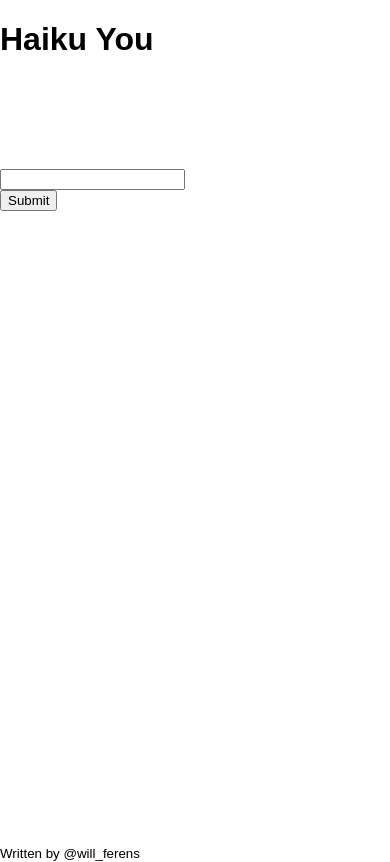
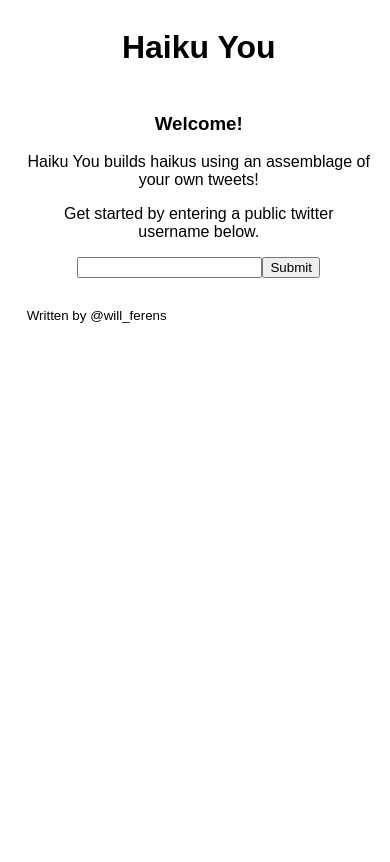
Before and after one commit to will-ferens/haiku-you, a React (Create React App) app in the folder app/: page / in a window 390 px wide. Built offline with nearby package versions, Linux system fonts and the light colour scheme.

Commit message:
added instructions component, state machine, mobile breakpoint, early tweet button

```diff
--- a/app/src/App.js
+++ b/app/src/App.js
@@ -4,6 +4,7 @@ import React, { Component } from 'react'
 import Input from './components/Input'
 import Header from './components/Header'
 import Footer from './components/Footer'
+import TwitterStream from './components/TwitterStream'
 
 class App extends Component {
   constructor() {
@@ -17,6 +18,7 @@ class App extends Component {
       <div className="App">
         <Header />
         <Input />
+        <TwitterStream />
         <Footer />
       </div>
     )
--- a/app/src/components/Haiku.js
+++ b/app/src/components/Haiku.js
@@ -27,22 +27,23 @@ class Haiku extends Component {
             },
             body: JSON.stringify({input: haiku})
         })
-        .then(response => {
-            return response.json()
+        .then((res, err) => {
+            console.log(res)
+            return res
         })
-        .then((res, err) => {
-
-        })
+        this.props.passRenderInstructions(3)
     }
     render () {
         return (
             <ul id="haiku-list">
+                {this.props.visible && <h4>Your Haiku:</h4>}
                 <li className="haiku-list-item">{this.props.haiku[0]}</li>
                 <li className="haiku-list-item">{this.props.haiku[1]}</li>
                 <li className="haiku-list-item">{this.props.haiku[2]}</li>
                 {this.state.isEditVisible && <textarea defaultValue={this.props.haiku} onChange={(e) => {this.setHaiku(e)}} ref={(input) => {this.value = input}} ></textarea>}
                 {this.state.isEditVisible && <button onClick={() => {this.handleHaiku(this.state.userHaiku)}}>Tweet</button>}
                 {this.props.visible && <button onClick={this.toggleEdit}>Edit</button>}
+                {this.props.visible && <button onClick={() => {this.handleHaiku(`${this.props.haiku[0]}, ${this.props.haiku[1]}, ${this.props.haiku[2]}`)}}>Tweet</button>}
             </ul>
         )
     }
--- a/app/src/components/Input.js
+++ b/app/src/components/Input.js
@@ -1,6 +1,7 @@
 import React, { Component } from 'react'
 import Output from './Output'
 import TwitterStream from './TwitterStream'
+import Instructions from './Instructions'
 
 import _ from 'lodash'
 
@@ -10,10 +11,11 @@ class Input extends Component {
         this.state = {
             tweets: [],
             haiku: [],
-            hidden: true,
-            visible: false,
+            hiddenEditButton: true,
+            visibleHaiku: false,
             user: '',
-            error: ''
+            error: '',
+            renderInstructions: 1
         }
     }
     enterUser(event) {
@@ -40,7 +42,7 @@ class Input extends Component {
             if(!err)
                 this.setState({
                 tweets: tweets,
-                hidden: false,
+                hiddenEditButton: false,
                 error: 'none'
             })
         })
@@ -66,7 +68,8 @@ class Input extends Component {
 
         this.setState({
             haiku: yourHaiku,
-            visible: true
+            visibleHaiku: true,
+            renderInstructions: 2
         })
 
         function createHaiku5(tweet) {
@@ -121,7 +124,12 @@ class Input extends Component {
         default:
             return <div/>
         }
+    }
 
+    passRenderInstructions = (instructionNumber) => {
+        this.setState({
+            renderInstructions: instructionNumber
+        })
     }
 
     render() {
@@ -129,6 +137,7 @@ class Input extends Component {
         return (
         <section className="main">
             <section className="user-side">
+                <Instructions render={this.state.renderInstructions} />
                 <div className="input">
                     <form ref={(input) => this.userForm = input} className="userName" onSubmit={(event) => this.enterUser(event)}>
                         <input ref={(input) => this.user = input} type="text" htmlFor="username" name="username" />
@@ -136,10 +145,7 @@ class Input extends Component {
                     </form>
                     {this.errorHandle(this.state.error)}
                 </div>
-                    <Output haiku={this.state.haiku} visible={this.state.visible}/>
-            </section>
-            <section className="twitter-side">
-                <TwitterStream />
+                    <Output passRenderInstructions={this.passRenderInstructions} haiku={this.state.haiku} visible={this.state.visibleHaiku}/>
             </section>
         </section>
         )
--- a/app/src/components/Instructions.js
+++ b/app/src/components/Instructions.js
@@ -0,0 +1,50 @@
+import React, { Component } from 'react'
+
+
+class Instructions extends Component {
+
+
+
+    render () {
+        switch(this.props.render) {
+            case 1:
+                return this.renderInit()
+            case 2:
+                return this.renderSecond()
+            case 3:
+                return this.renderThird()
+        }
+    }
+
+    renderInit() {
+        return (
+            <div className="instructions">
+                <div className="welcome">
+                    <h3>Welcome!</h3>
+                    <p>Haiku You builds haikus using an assemblage of your own tweets!</p>
+                    <p>Get started by entering a public twitter username below.</p>
+                </div>
+            </div>
+        )
+    }
+    renderSecond(){
+        return (
+        <div className="not-perfect">
+            <h3>I'm not perfect!</h3>
+            <p>Sometimes I'll grab a tweet without enough syllables, and other times I miscount.</p>
+            <p>Help out by editing your poem! Or is it already perfect? Hit tweet!</p>
+        </div>
+        )
+    }
+    renderThird(){
+        return (
+        <div className="enjoy">
+            <h3>Happy Haiku!</h3>
+            <p>Refresh the page to see your tweet live on the stream at @haiku_you19</p>
+            <p>Follow and share your beautiful work!</p>
+        </div>
+        )
+    }
+}
+
+export default Instructions
--- a/app/src/components/Output.js
+++ b/app/src/components/Output.js
@@ -12,7 +12,7 @@ class Output extends Component {
     render () {
             return (
             <div className="haiku-card">
-                <Haiku haiku={this.props.haiku} visible={this.props.visible}/>
+                <Haiku passRenderInstructions={this.props.passRenderInstructions} haiku={this.props.haiku} visible={this.props.visible}/>
             </div>
         )
     }
--- a/app/src/components/TwitterStream.js
+++ b/app/src/components/TwitterStream.js
@@ -11,7 +11,8 @@ class TwitterStream extends Component {
             <div className="twitter-stream">
                 <a className="twitter-timeline"
                 href="https://twitter.com/haiku_you19"
-                data-chrome="nofooter noborders">
+                data-chrome="nofooter noborders"
+                data-height="400">
                 </a>
             </div>
         )
--- a/app/src/index.css
+++ b/app/src/index.css
@@ -1,37 +1,31 @@
 body {
-  margin: 0;
-  padding: 0;
   font-family: sans-serif;
 }
 
+.App {
+  display: grid;
+  grid-template-columns: 3% 45% 45% 3%;
+  grid-gap: 2%;
+}
 /* HEADER =================================== */
 header {
-  display: flex;
-  justify-content: flex-start;
-  height: 20vh;
-  width: 100vw;
+  grid-column: 2 / 4;
+  grid-row: 1;
 }
 
 .main{
-  display: flex;
-  flex-direction: row;
+  grid-column: 2;
+  grid-row: 2;
 }
 /* INPUT =================================== */
 
 .user-side {
-  display: flex;
-  text-align: left;
-  flex-direction: column;
-  justify-content: flex-start;
-  height: 80vh;
-  width: 48vw;
-
+  grid-column: 2;
+  grid-row: 2;
 }
 
 /* OUTPUT =================================== */
 .haiku-card {
-  display: flex;
-  justify-content: flex-start;
   text-align: left;
 }
 #haiku-list {
@@ -41,13 +35,39 @@ header {
 
 /* HAIKU =================================== */
 
-.twitter-side {
-  display: flex;
-  flex-direction: column;
-  height: 80vh;
-  width: 48vw;
-}
+
 .twitter-stream {
-  display: flex;
+  grid-column: 3;
+  grid-row: 2;
 
 }
+
+footer {
+  grid-column: 2 / 4;
+  grid-row: 3;
+}
+
+@media screen and (max-width: 979px) {
+  header {
+    text-align: center;
+  }
+  .main{
+    grid-column: 2 / 4;
+    grid-row: 2;
+    text-align: center;
+  }
+
+  .user-side {
+    grid-column: 2 / 4;
+    grid-row: 2;
+  }
+
+  .twitter-stream {
+    grid-column: 2/ 4;
+    grid-row: 3;
+
+  }
+  footer {
+    grid-row: 4;
+  }
+}
```
